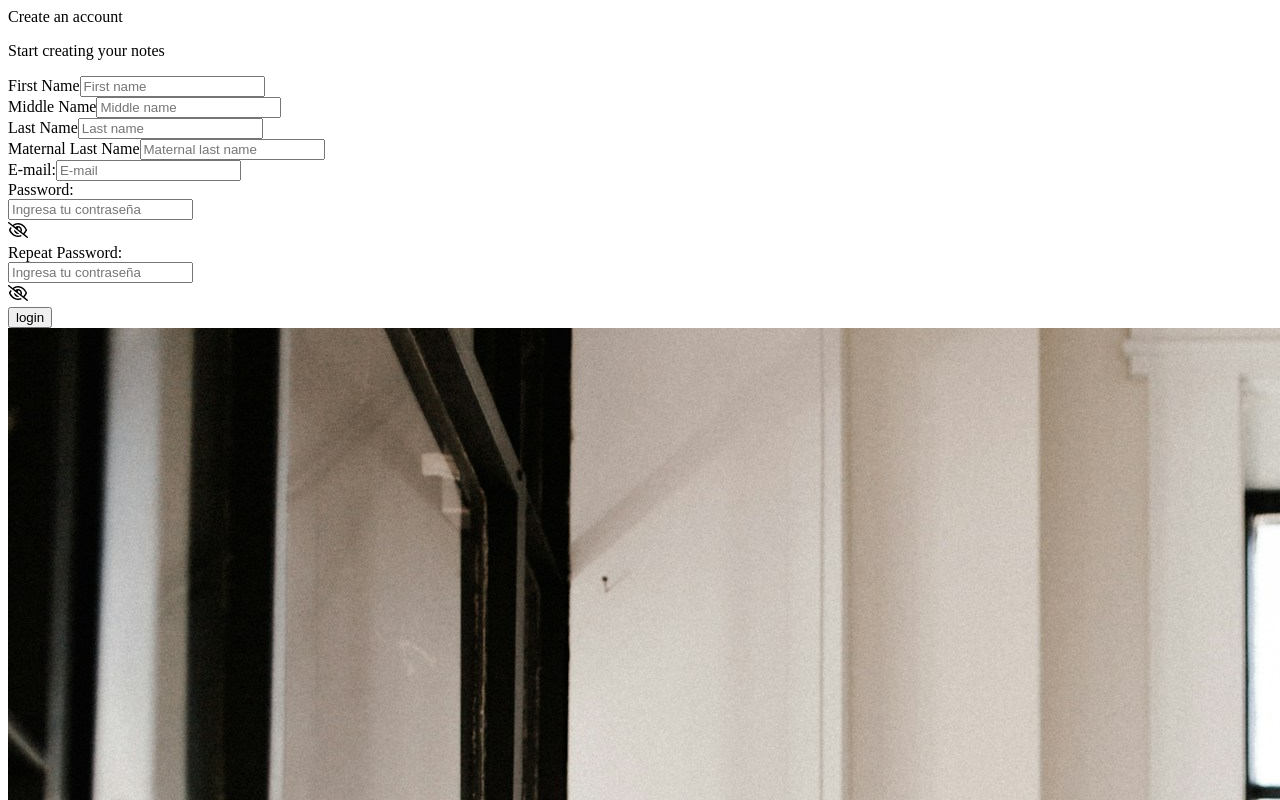
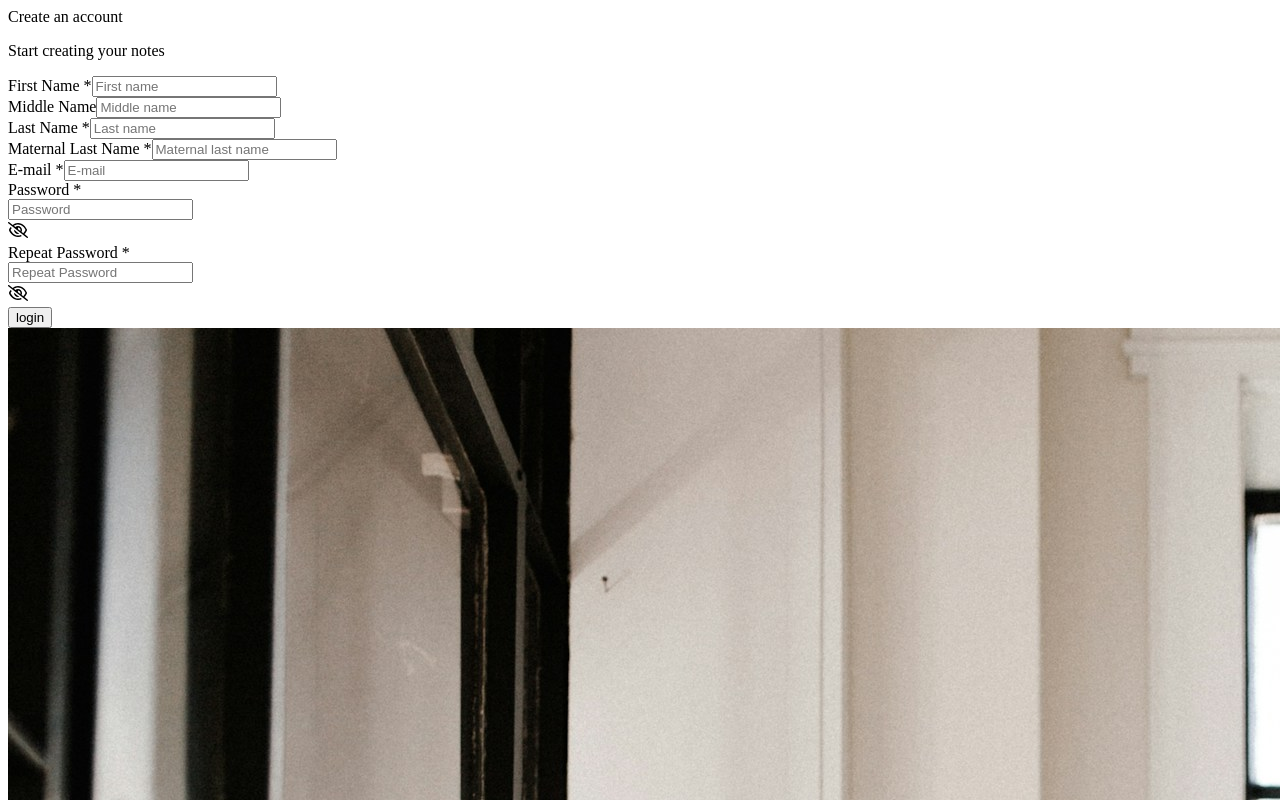
Before and after one commit to JahirMM/WriteNotes, a Next.js app in the folder frontend/: page /SignUpPage in a window 1280 px wide. Shown: the top 800 px of the page. Built offline with nearby package versions, Linux system fonts and the light colour scheme.

Commit message:
Implementar validación en el formulario: - Validar que se ingresen todos los datos necesarios. - Validar que las contraseñas coincidan. - Validar que no se permita escribir más de 12 caracteres en la contraseña. - Validar que se ingrese un correo válido.

```diff
--- /dev/null
+++ b/frontend/src/auth/signUp/components/PasswordInput.tsx
@@ -0,0 +1,50 @@
+import Eye from "@/icons/Eye";
+import { PasswordInputProps } from "../interfaces/PasswordInputInterface";
+import EyeSlash from "@/icons/EyeSlash";
+
+function PasswordInput({
+  label,
+  name,
+  value,
+  onChange,
+  showPassword,
+  setShowPassword,
+  required = false,
+  error,
+}: PasswordInputProps) {
+  return (
+    <div className="col-start-1 col-end-3">
+      <label htmlFor={name} className="block text-sm">
+        {label} {required && <span className="text-red-700">*</span>}
+      </label>
+      <div
+        className={`w-full border ${
+          error ? "border-red-500" : "border-black"
+        } rounded-xl flex items-center gap-2`}
+      >
+        <input
+          className="text-sm bg-transparent w-full p-2 focus:outline-none focus:ring-0"
+          type={showPassword ? "text" : "password"}
+          id={name}
+          name={name}
+          placeholder={label}
+          value={value}
+          onChange={onChange}
+          required={required}
+        />
+        <div
+          onClick={() => setShowPassword(!showPassword)}
+          className="mr-2 cursor-pointer"
+        >
+          {showPassword ? (
+            <Eye width={20} height={20} fill="#000" />
+          ) : (
+            <EyeSlash width={20} height={20} fill="#000" />
+          )}
+        </div>
+      </div>
+    </div>
+  );
+}
+
+export default PasswordInput;
--- a/frontend/src/auth/signUp/components/SignUpForm.tsx
+++ b/frontend/src/auth/signUp/components/SignUpForm.tsx
@@ -1,16 +1,80 @@
 "use client";
+
+import { useState } from "react";
 
 // ICONS
 import Eye from "@/icons/Eye";
 import EyeSlash from "@/icons/EyeSlash";
-import React, { useState } from "react";
+
+// SONNER
+import { toast, Toaster } from "sonner";
+
+// HOOKS
+import { useValidateEmail } from "@/share/hooks/useValidateEmail";
+import PasswordInput from "./PasswordInput";
 
 function SignUpForm() {
-  const [password, setPassword] = useState("");
   const [showPassword, setShowPassword] = useState(false);
-
   const [repeatPassword, setRepeatPassword] = useState("");
   const [showRepeatPassword, setShowRepeatPassword] = useState(false);
+  const [errorMessage, setErrorMessage] = useState("");
+  const [errorEmail, setErrorEmail] = useState(false);
+
+  const { validateEmail } = useValidateEmail();
+
+  const [initialData, setInitialData] = useState({
+    email: "",
+    password: "",
+    firstName: "",
+    middleName: "",
+    lastName: "",
+    maternalLastName: "",
+  });
+
+  const handlePasswordChange = (e: any) => {
+    const { value } = e.target;
+    if (value.length <= 12) {
+      setInitialData({ ...initialData, password: value });
+    }
+  };
+
+  const handleRepeatPasswordChange = (e: any) => {
+    const { value } = e.target;
+    setRepeatPassword(value);
+    if (initialData.password !== value) {
+      setErrorMessage("Passwords do not match");
+    } else {
+      setErrorMessage("");
+    }
+  };
+
+  const handleSubmit = async (event: any) => {
+    event.preventDefault();
+
+    if (initialData.password !== repeatPassword) {
+      return setErrorMessage("Passwords do not match");
+    }
+
+    setErrorMessage("");
+
+    if (
+      !initialData.email ||
+      !initialData.password ||
+      !initialData.firstName ||
+      !initialData.lastName ||
+      !initialData.maternalLastName
+    ) {
+      return toast.error("Please fill in all fields");
+    }
+
+    if (!validateEmail(initialData.email)) {
+      setErrorEmail(true);
+      return toast.error("Please enter a valid email address");
+    }
+
+    setErrorEmail(false);
+    console.log(initialData);
+  };
 
   return (
     <section className="p-2 border border-black rounded-xl sm:p-2 sm:border-0 sm:m-auto sm:w-1/2 lg:w-4/12">
@@ -22,7 +86,7 @@ function SignUpForm() {
         <div className="grid grid-cols-2 gap-4">
           <div>
             <label htmlFor="firstName" className="text-sm">
-              First Name
+              First Name <span className="text-red-700">*</span>
             </label>
             <input
               type="text"
@@ -30,6 +94,11 @@ function SignUpForm() {
               id="firstName"
               placeholder="First name"
               className="text-sm bg-transparent border border-black w-full rounded-xl p-2 focus:outline-none focus:ring-0"
+              required
+              value={initialData.firstName}
+              onChange={(e) =>
+                setInitialData({ ...initialData, firstName: e.target.value })
+              }
             />
           </div>
           <div>
@@ -42,11 +111,15 @@ function SignUpForm() {
               id="middleName"
               placeholder="Middle name"
               className="text-sm bg-transparent border border-black w-full rounded-xl p-2 focus:outline-none focus:ring-0"
+              value={initialData.middleName}
+              onChange={(e) =>
+                setInitialData({ ...initialData, middleName: e.target.value })
+              }
             />
           </div>
           <div>
             <label htmlFor="lastName" className="text-sm">
-              Last Name
+              Last Name <span className="text-red-700">*</span>
             </label>
             <input
               type="text"
@@ -54,11 +127,16 @@ function SignUpForm() {
               id="lastName"
               placeholder="Last name"
               className="text-sm bg-transparent border border-black w-full rounded-xl p-2 focus:outline-none focus:ring-0"
+              required
+              value={initialData.lastName}
+              onChange={(e) =>
+                setInitialData({ ...initialData, lastName: e.target.value })
+              }
             />
           </div>
           <div>
             <label htmlFor="middleName" className="text-sm">
-              Maternal Last Name
+              Maternal Last Name <span className="text-red-700">*</span>
             </label>
             <input
               type="text"
@@ -66,118 +144,69 @@ function SignUpForm() {
               id="maternalLastName"
               placeholder="Maternal last name"
               className="text-sm bg-transparent border border-black w-full rounded-xl p-2 focus:outline-none focus:ring-0"
+              required
+              value={initialData.maternalLastName}
+              onChange={(e) =>
+                setInitialData({
+                  ...initialData,
+                  maternalLastName: e.target.value,
+                })
+              }
             />
           </div>
           <div className="col-start-1 col-end-3">
             <label htmlFor="E-mail" className="block text-sm mb-2">
-              E-mail:
+              E-mail <span className="text-red-700">*</span>
             </label>
             <input
-              className="text-sm bg-transparent border border-black rounded-xl p-2 w-full focus:outline-none focus:ring-0"
+              className={`${
+                errorEmail ? "border-red-500" : "border-black"
+              } text-sm bg-transparent border rounded-xl p-2 w-full focus:outline-none focus:ring-0`}
               type="email"
               id="E-mail"
               name="E-mail"
               placeholder="E-mail"
               required
+              value={initialData.email}
+              onChange={(e) => {
+                setInitialData({ ...initialData, email: e.target.value });
+                setErrorEmail(!validateEmail(e.target.value));
+              }}
             />
           </div>
-          <div className="col-start-1 col-end-3">
-            <label htmlFor="password" className="block text-sm">
-              Password:
-            </label>
-            <div className="w-full border border-black rounded-xl flex items-center gap-2">
-              <input
-                className="text-sm bg-transparent w-full p-2 focus:outline-none focus:ring-0"
-                type={showPassword ? "text" : "password"}
-                id="password"
-                name="password"
-                placeholder="Ingresa tu contraseña"
-                value={password}
-                onChange={(e) => setPassword(e.target.value)}
-                required
-              />
-              {showPassword ? (
-                <div
-                  onClick={() => setShowPassword(!showPassword)}
-                  className="mr-2"
-                >
-                  <Eye
-                    width={20}
-                    height={20}
-                    fill="#000"
-                    aria-label={
-                      showPassword ? "Hide password" : "Show password"
-                    }
-                  />
-                </div>
-              ) : (
-                <div
-                  onClick={() => setShowPassword(!showPassword)}
-                  className="mr-2"
-                >
-                  <EyeSlash
-                    width={20}
-                    height={20}
-                    fill="#000"
-                    aria-label={
-                      showPassword ? "Hide password" : "Show password"
-                    }
-                  />
-                </div>
-              )}
-            </div>
-          </div>
-          <div className="col-start-1 col-end-3">
-            <label htmlFor="repeatPassword" className="block text-sm">
-              Repeat Password:
-            </label>
-            <div className="w-full border border-black rounded-xl flex items-center gap-2">
-              <input
-                className="text-sm bg-transparent w-full p-2 focus:outline-none focus:ring-0"
-                type={showRepeatPassword ? "text" : "password"}
-                id="repeatPassword"
-                name="repeatPassword"
-                placeholder="Ingresa tu contraseña"
-                value={repeatPassword}
-                onChange={(e) => setRepeatPassword(e.target.value)}
-                required
-              />
-              {showRepeatPassword ? (
-                <div
-                  onClick={() => setShowRepeatPassword(!showRepeatPassword)}
-                  className="mr-2"
-                >
-                  <Eye
-                    width={20}
-                    height={20}
-                    fill="#000"
-                    aria-label={
-                      showRepeatPassword ? "Hide password" : "Show password"
-                    }
-                  />
-                </div>
-              ) : (
-                <div
-                  onClick={() => setShowRepeatPassword(!showRepeatPassword)}
-                  className="mr-2"
-                >
-                  <EyeSlash
-                    width={20}
-                    height={20}
-                    fill="#000"
-                    aria-label={
-                      showPassword ? "Hide password" : "Show password"
-                    }
-                  />
-                </div>
-              )}
-            </div>
-          </div>
-          <button className="bg-black text-white font-bold w-full mt-5 py-3 px-2 rounded-xl col-start-1 col-end-3">
+          <PasswordInput
+            label="Password"
+            name="password"
+            value={initialData.password}
+            onChange={handlePasswordChange}
+            showPassword={showPassword}
+            setShowPassword={setShowPassword}
+            required
+          />
+          <PasswordInput
+            label="Repeat Password"
+            name="repeatPassword"
+            value={repeatPassword}
+            onChange={handleRepeatPasswordChange}
+            showPassword={showRepeatPassword}
+            setShowPassword={setShowRepeatPassword}
+            required
+            error={errorMessage !== ""}
+          />
+          {errorMessage && (
+            <span className="text-sm text-red-500 col-start-1 col-end-3">
+              {errorMessage}
+            </span>
+          )}
+          <button
+            onClick={handleSubmit}
+            className="bg-black text-white font-bold w-full mt-5 py-3 px-2 rounded-xl col-start-1 col-end-3"
+          >
             login
           </button>
         </div>
       </form>
+      <Toaster position="top-right" richColors closeButton duration={4000} />
     </section>
   );
 }
--- /dev/null
+++ b/frontend/src/auth/signUp/interfaces/PasswordInputInterface.ts
@@ -0,0 +1,10 @@
+export interface PasswordInputProps {
+  label: string;
+  name: string;
+  value: string;
+  onChange: (event: React.ChangeEvent<HTMLInputElement>) => void;
+  showPassword: boolean;
+  setShowPassword: (show: boolean) => void;
+  required?: boolean;
+  error?: boolean;
+}
```
